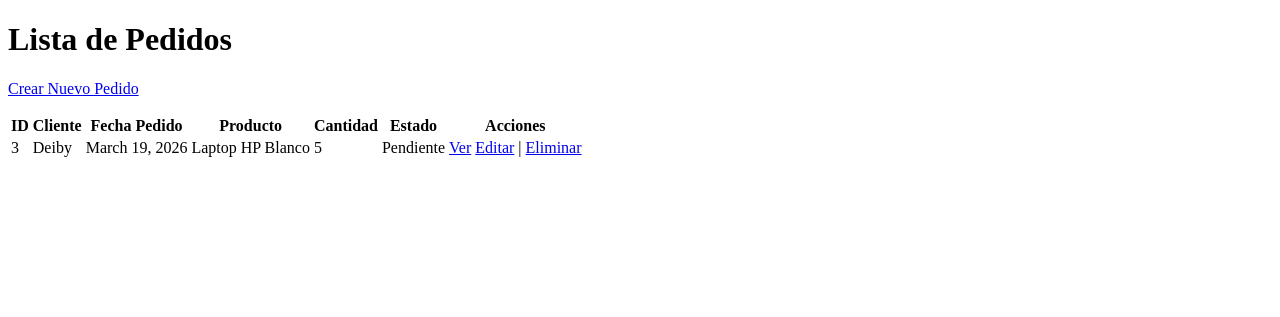
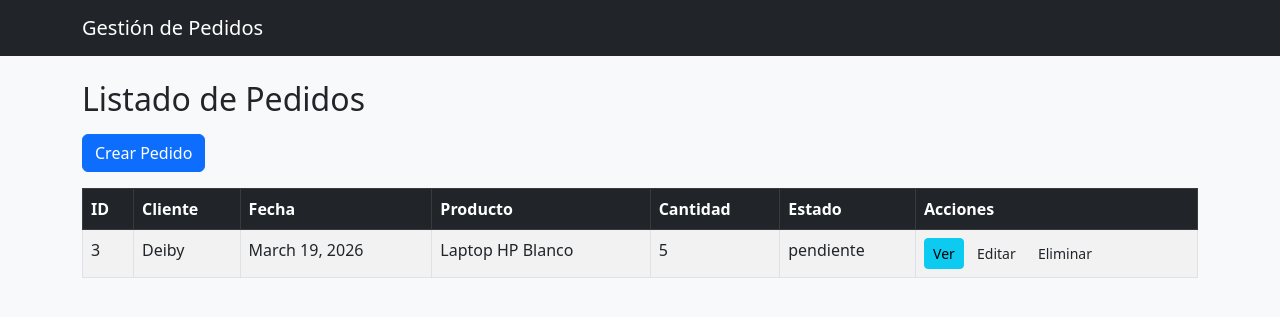
Before and after one commit to balyi001/PythonPOO_Django, a Django app: page /pedidos/ in a window 1280 px wide. Shown: the top 317 px of the page. Run offline with Django 4.2, Linux system fonts and the light colour scheme; data comes from the database, SQL or seed files in the repository; both versions use the stored data as it was after the commit.

Commit message:
Update Style Django

```diff
--- a/Django/Gestion_Pedidos3/proyecto_pedidos/pedidos/forms.py
+++ b/Django/Gestion_Pedidos3/proyecto_pedidos/pedidos/forms.py
@@ -6,5 +6,9 @@ class PedidoForm(forms.ModelForm):
         model = Pedido
         fields = ['cliente', 'fecha_pedido', 'producto', 'cantidad', 'estado']
         widgets = {
-            'fecha_pedido': forms.DateInput(attrs={'type': 'date'}),
+            'fecha_pedido': forms.DateInput(attrs={'type': 'date', 'class': 'form-control'}),
+            'cliente': forms.TextInput(attrs={'class': 'form-control'}),
+            'producto': forms.TextInput(attrs={'class': 'form-control'}),
+            'cantidad': forms.NumberInput(attrs={'class': 'form-control'}),
+            'estado': forms.Select(attrs={'class': 'form-select'}),
         }
--- /dev/null
+++ b/Django/Gestion_Pedidos3/proyecto_pedidos/pedidos/templates/pedidos/base.html
@@ -0,0 +1,21 @@
+<!doctype html>
+<html lang="es">
+  <head>
+    <meta charset="UTF-8" />
+    <title>Gestión de Pedidos</title>
+    <!-- Bootstrap 5 -->
+    <link
+      href="https://cdn.jsdelivr.net/npm/bootstrap@5.3.0/dist/css/bootstrap.min.css"
+      rel="stylesheet"
+    />
+  </head>
+  <body class="bg-light">
+    <nav class="navbar navbar-dark bg-dark mb-4">
+      <div class="container">
+        <a class="navbar-brand" href="/pedidos/">Gestión de Pedidos</a>
+      </div>
+    </nav>
+
+    <div class="container">{% block contenido %} {% endblock %}</div>
+  </body>
+</html>
--- a/Django/Gestion_Pedidos3/proyecto_pedidos/pedidos/templates/pedidos/listar_pedidos.html
+++ b/Django/Gestion_Pedidos3/proyecto_pedidos/pedidos/templates/pedidos/listar_pedidos.html
@@ -1,23 +1,26 @@
 <!DOCTYPE html>
 <html>
 <head>
-    <title>Lista de Pedidos</title>
-</head>
-<body>
-    <h1>Lista de Pedidos</h1>
-    <p><a href="{% url 'crear_pedido' %}">Crear Nuevo Pedido</a></p>
-    <table>
-        <thead>
+    {% extends "pedidos/base.html" %}
+
+{% block contenido %}
+<h2 class="mb-3">Listado de Pedidos</h2>
+
+<a href="/pedidos/crear/" class="btn btn-primary mb-3"> Crear Pedido</a>
+
+<table class="table table-bordered table-striped">
+<thead class="table-dark">
 <tr>
 <th>ID</th>
 <th>Cliente</th>
-                <th>Fecha Pedido</th>
+<th>Fecha</th>
 <th>Producto</th>
 <th>Cantidad</th>
 <th>Estado</th>
 <th>Acciones</th>
 </tr>
 </thead>
+
 <tbody>
 {% for pedido in pedidos %}
 <tr>
@@ -26,17 +29,24 @@
 <td>{{ pedido.fecha_pedido }}</td>
 <td>{{ pedido.producto }}</td>
 <td>{{ pedido.cantidad }}</td>
-                <td>{{ pedido.get_estado_display }}</td>
+<td>{{ pedido.estado }}</td>
+
 <td>
-                    <a href="{% url 'ver_pedido' pedido.id %}">Ver</a>
-                    <a href="{% url 'actualizar_pedido' pedido.id %}">Editar</a> |
-                    <a href="{% url 'eliminar_pedido' pedido.id %}">Eliminar</a>
+<a href="/pedidos/{{ pedido.id }}/" class="btn btn-sm btn-info">Ver</a>
+
+<a href="/pedidos/editar/{{ pedido.id }}/" class="btn btn-sm btn-
+warning">Editar</a>
+
+<a href="/pedidos/eliminar/{{ pedido.id }}/" class="btn btn-sm btn-
+danger">Eliminar</a>
+
 </td>
+
 </tr>
-            {% empty %}
-            <tr><td colspan="7">No hay pedidos registrados.</td></tr>
 {% endfor %}
 </tbody>
 </table>
+
+{% endblock %}
 </body>
 </html>
```
Also changed, not shown: Django/Gestion_Pedidos3/proyecto_pedidos/pedidos/templates/pedidos/actualizar_pedido.html (+16 -7 lines), Django/Gestion_Pedidos3/proyecto_pedidos/pedidos/templates/pedidos/crear_pedido.html (+16 -7 lines), Django/Gestion_Pedidos3/proyecto_pedidos/pedidos/templates/pedidos/ver_pedido.html (+18 -8 lines), Django/Gestion_Pedidos3/proyecto_pedidos/db.sqlite3. Lines whose indentation alone changed are shown as unchanged.
